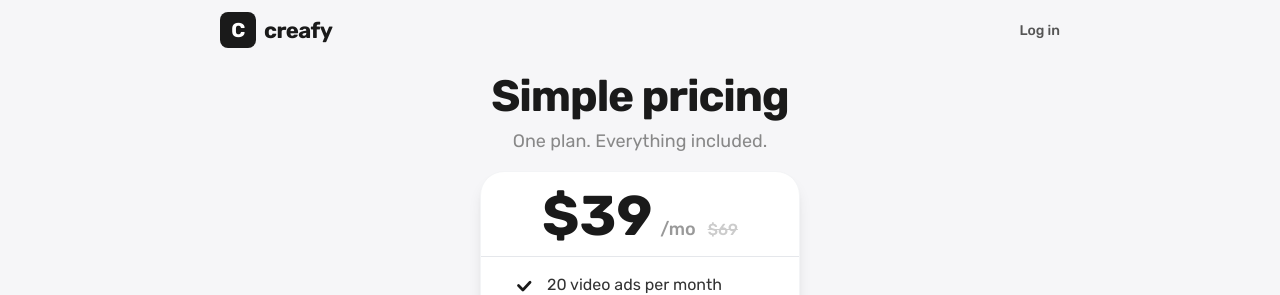
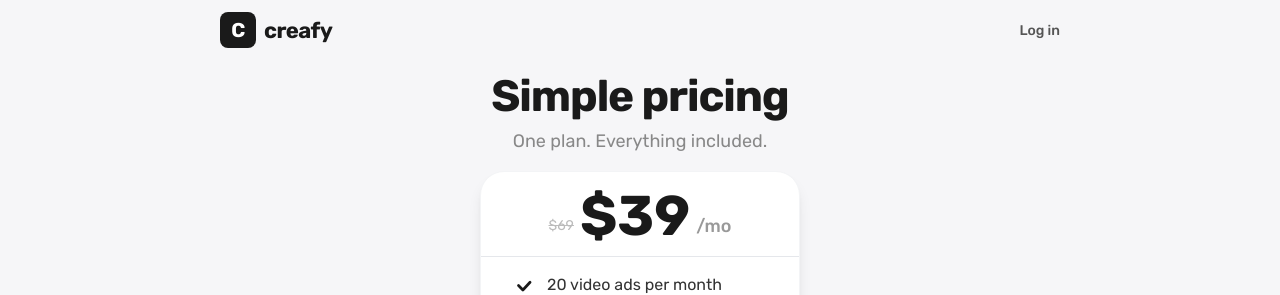
Before and after one commit to arthuruspro/creafy.ai, a Next.js app: page /pricing in a window 1280 px wide. Shown: the top 295 px of the page. Built offline with nearby package versions, Linux system fonts and the light colour scheme.

Commit message:
pricing: move $69 to left side, smaller, aligned bottom

```diff
--- a/src/app/pricing/page.tsx
+++ b/src/app/pricing/page.tsx
@@ -211,10 +211,10 @@ export default function PricingPage() {
           <div className="max-w-xs mx-auto bg-white rounded-3xl shadow-lg border border-gray-100 overflow-hidden">
             {/* Price header */}
             <div className="px-8 pt-7 pb-5 md:pt-4 md:pb-3 text-center border-b border-gray-200">
-              <div className="flex items-baseline justify-center gap-2">
+              <div className="flex items-end justify-center gap-1.5">
+                <span className="text-[14px] text-[#bbb] line-through mb-2">$69</span>
                 <span className="text-[40px] md:text-[56px] font-extrabold text-[#1a1a1a] leading-none">$39</span>
-                <span className="text-[18px] text-[#999] font-medium">/mo</span>
-                <span className="text-[16px] text-[#ccc] line-through font-medium ml-1">$69</span>
+                <span className="text-[18px] text-[#999] font-medium mb-1">/mo</span>
               </div>
             </div>
 
```
